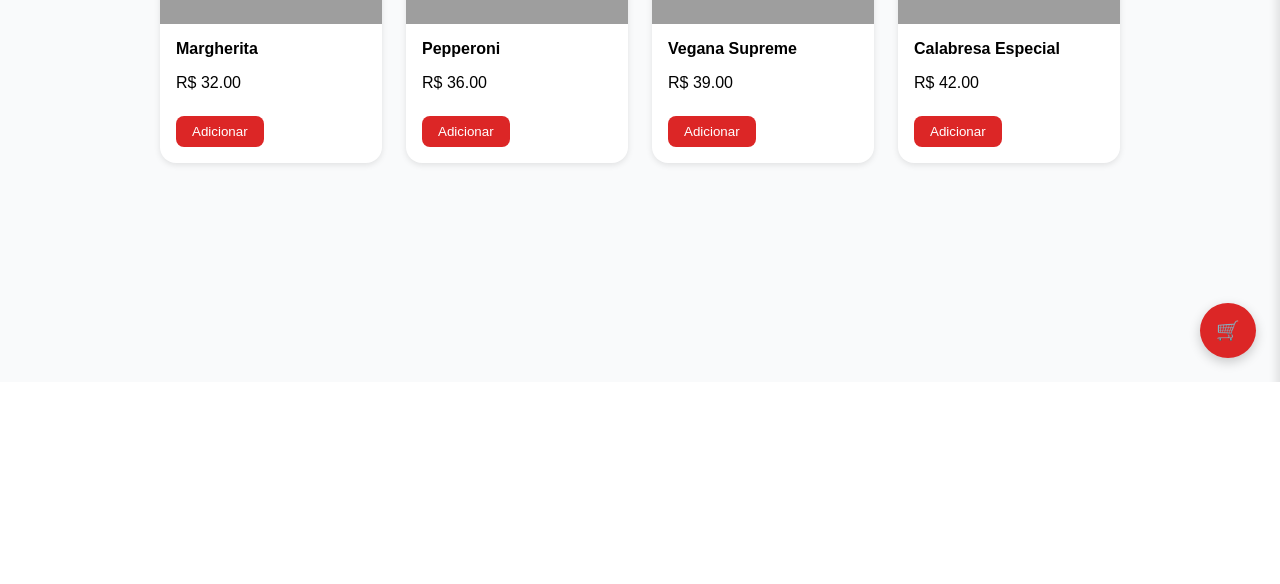
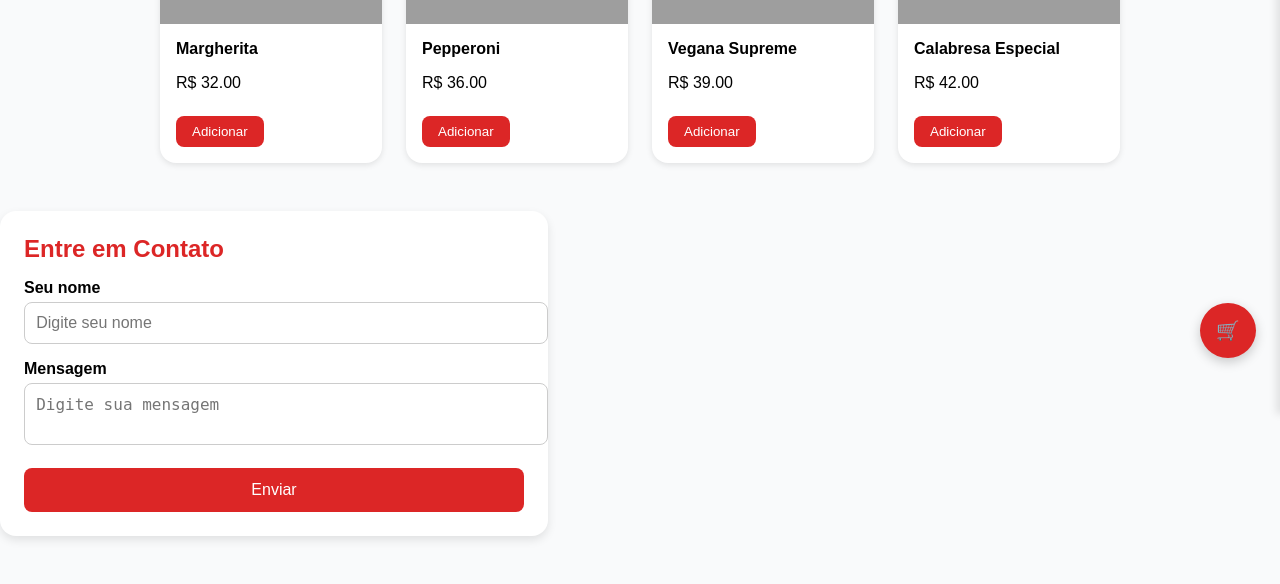
Before and after one commit to vitorgabrielregis/PJ-Pizzaria-Unipe, a PHP site: page / in a window 1280 px wide. Shown: the part 418-1002 px from the top of the page. Before the commit the page ends 800 px from the top, so only its background shows below. Run offline with PHP 8.4, Linux system fonts and the light colour scheme; grey boxes are pictures that could not be loaded.

Commit message:
Adiciona contato.php e também formulário em index.html

```diff
--- a/index.html
+++ b/index.html
@@ -65,5 +65,19 @@
    <div id="toast" class="toast hidden">Pizza adicionada ao carrinho! 🍕</div>
 
   <script src="script.js"></script>
+
+  <form action="contato.php" method="POST" class="contato-form">
+    <h2>Entre em Contato</h2>
+
+    <label for="nome">Seu nome</label>
+    <input type="text" id="nome" name="nome" required placeholder="Digite seu nome">
+
+    <label for="mensagem">Mensagem</label>
+    <textarea id="mensagem" name="mensagem" required placeholder="Digite sua mensagem"></textarea>
+
+    <button type="submit" class="btn-enviar">Enviar</button>
+</form>
+
+
 </body>
 </html>
--- a/style.css
+++ b/style.css
@@ -256,3 +256,59 @@ body {
 .toast.hidden {
   display: none;
 }
+
+.contato-form {
+  background: white;
+  padding: 1.5rem;
+  margin: 3rem 0;
+  border-radius: 1rem;
+  box-shadow: 0 4px 10px rgba(0,0,0,0.1);
+  max-width: 500px;
+}
+
+.contato-form h2 {
+  color: #dc2626;
+  margin-top: 0;
+  margin-bottom: 1rem;
+}
+
+.contato-form label {
+  font-weight: bold;
+  display: block;
+  margin-top: 1rem;
+  margin-bottom: 0.3rem;
+}
+
+.contato-form input,
+.contato-form textarea {
+  width: 100%;
+  padding: 0.7rem;
+  border: 1px solid #ccc;
+  border-radius: 8px;
+  font-size: 1rem;
+  resize: none;
+  transition: border 0.3s;
+}
+
+.contato-form input:focus,
+.contato-form textarea:focus {
+  border-color: #dc2626;
+  outline: none;
+}
+
+.btn-enviar {
+  margin-top: 1.2rem;
+  padding: 0.8rem 1rem;
+  background: #dc2626;
+  color: white;
+  border: none;
+  width: 100%;
+  font-size: 1rem;
+  border-radius: 8px;
+  cursor: pointer;
+  transition: 0.3s;
+}
+
+.btn-enviar:hover {
+  background: #b91c1c;
+}
```
Also changed, not shown: contato.php (added, +31 -0 lines).
